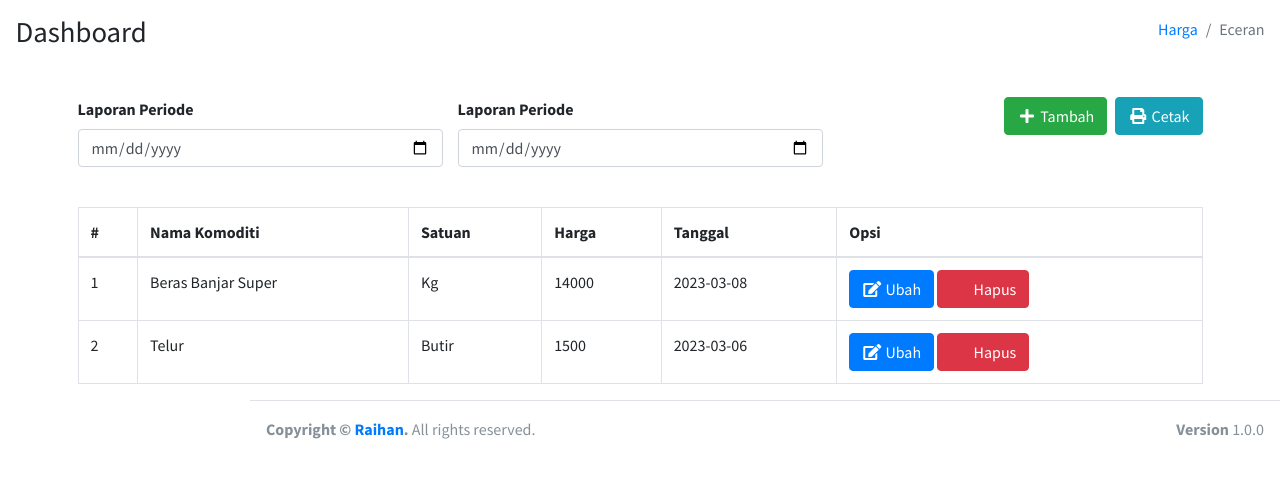
After one commit to insanz01/sppd-php-native, a PHP site: the page made by pages/admin/harga/eceran.php in a window 1280 px wide. The commit adds this page. Shown: the top 478 px of the page. Run offline with PHP 8.4, Linux system fonts and the light colour scheme; the template is opened without the code that fills it, so the values that code supplies are empty; some libraries are stand-ins or nearby versions.

Commit message:
add feature of harga eceran

```diff
--- /dev/null
+++ b/pages/admin/harga/eceran.php
@@ -0,0 +1,104 @@
+<div class="content-header">
+  <div class="container-fluid">
+    <div class="row mb-2">
+      <div class="col-sm-6">
+        <h1 class="m-0">Dashboard</h1>
+      </div><!-- /.col -->
+      <div class="col-sm-6">
+        <ol class="breadcrumb float-sm-right">
+          <li class="breadcrumb-item"><a href="#">Harga</a></li>
+          <li class="breadcrumb-item active">Eceran</li>
+        </ol>
+      </div><!-- /.col -->
+    </div><!-- /.row -->
+  </div><!-- /.container-fluid -->
+</div>
+<!-- /.content-header -->
+
+<!-- Main content -->
+<section class="content">
+  <div class="container">
+
+    <div class="row py-4">
+      <div class="col-4">
+        <div class="form-group">
+          <label for="laporan-periode">Laporan Periode</label>
+          <input type="date" class="form-control">
+        </div>
+      </div>
+      <div class="col-4">
+        <div class="form-group">
+          <label for="laporan-periode">Laporan Periode</label>
+          <input type="date" class="form-control">
+        </div>
+      </div>
+      <div class="col-4">
+        <div class="form-group">
+          <a href="#" class="btn btn-info float-right" role="button">
+            <i class="fas fa-fw fa-print"></i>
+            Cetak
+          </a>
+          <a href="?page=eceran-tambah" class="btn btn-success float-right mx-2" role="button">
+            <i class="fas fa-fw fa-plus"></i>
+            Tambah
+          </a>
+        </div>
+      </div>
+    </div>
+
+    <!-- Small boxes (Stat box) -->
+    <div class="row">
+      <div class="col-12 mx-auto">
+        <table class="table table-bordered">
+          <thead>
+            <tr>
+              <th>#</th>
+              <th>Nama Komoditi</th>
+              <th>Satuan</th>
+              <th>Harga</th>
+              <th>Tanggal</th>
+              <th>Opsi</th>
+            </tr>
+          </thead>
+          <tbody>
+            <tr>
+              <td>1</td>
+              <td>Beras Banjar Super</td>
+              <td>Kg</td>
+              <td>14000</td>
+              <td>2023-03-08</td>
+              <td>
+                <a href="#" class="btn btn-primary" role="button">
+                  <i class="fas fa-fw fa-edit"></i>
+                  Ubah
+                </a>
+                <a href="#" class="btn btn-danger" role="button">
+                  <i class="fas fa-fw fa-delete"></i>
+                  Hapus
+                </a>
+              </td>
+            </tr>
+            <tr>
+              <td>2</td>
+              <td>Telur</td>
+              <td>Butir</td>
+              <td>1500</td>
+              <td>2023-03-06</td>
+              <td>
+                <a href="#" class="btn btn-primary" role="button">
+                  <i class="fas fa-fw fa-edit"></i>
+                  Ubah
+                </a>
+                <a href="#" class="btn btn-danger" role="button">
+                  <i class="fas fa-fw fa-delete"></i>
+                  Hapus
+                </a>
+              </td>
+            </tr>
+          </tbody>
+        </table>
+      </div>
+    </div>
+    <!-- /.row -->
+  </div><!-- /.container-fluid -->
+</section>
--- a/pages/public/stok.php
+++ b/pages/public/stok.php
@@ -7,7 +7,7 @@
       <div class="col-sm-6">
         <ol class="breadcrumb float-sm-right">
           <li class="breadcrumb-item"><a href="#">Home</a></li>
-          <li class="breadcrumb-item active">Dashboard</li>
+          <li class="breadcrumb-item active">Stok Barang</li>
         </ol>
       </div><!-- /.col -->
     </div><!-- /.row -->
```
Also changed, not shown: pages/admin/harga/eceran_tambah.php (added, +55 -0 lines), pages/public/agenda.php (+37 -0 lines), partials/sidebar.php (+47 -4 lines), routes/index.php (+12 -1 lines), routes/routes.php (+9 -0 lines), pages/admin/harga/distributor.php (added), pages/admin/harga/grosir.php (added), pages/admin/harga/nasional.php (added).
